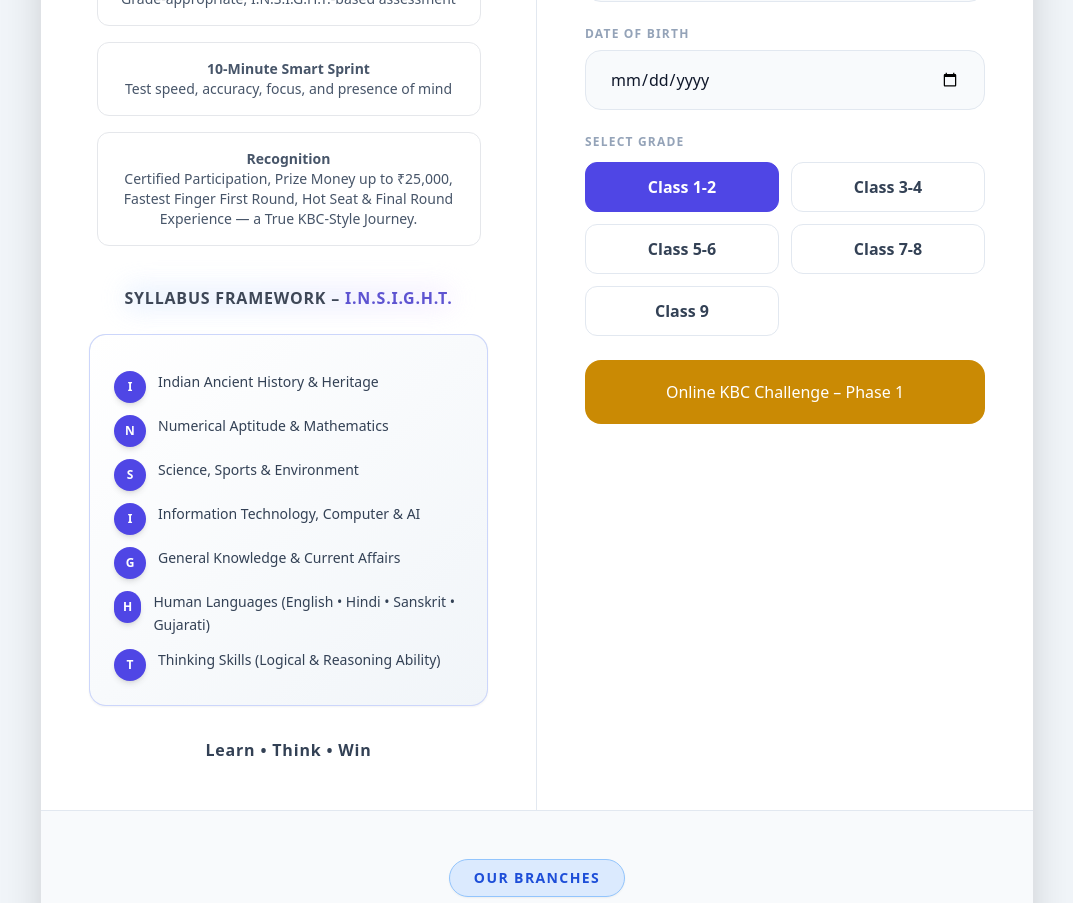
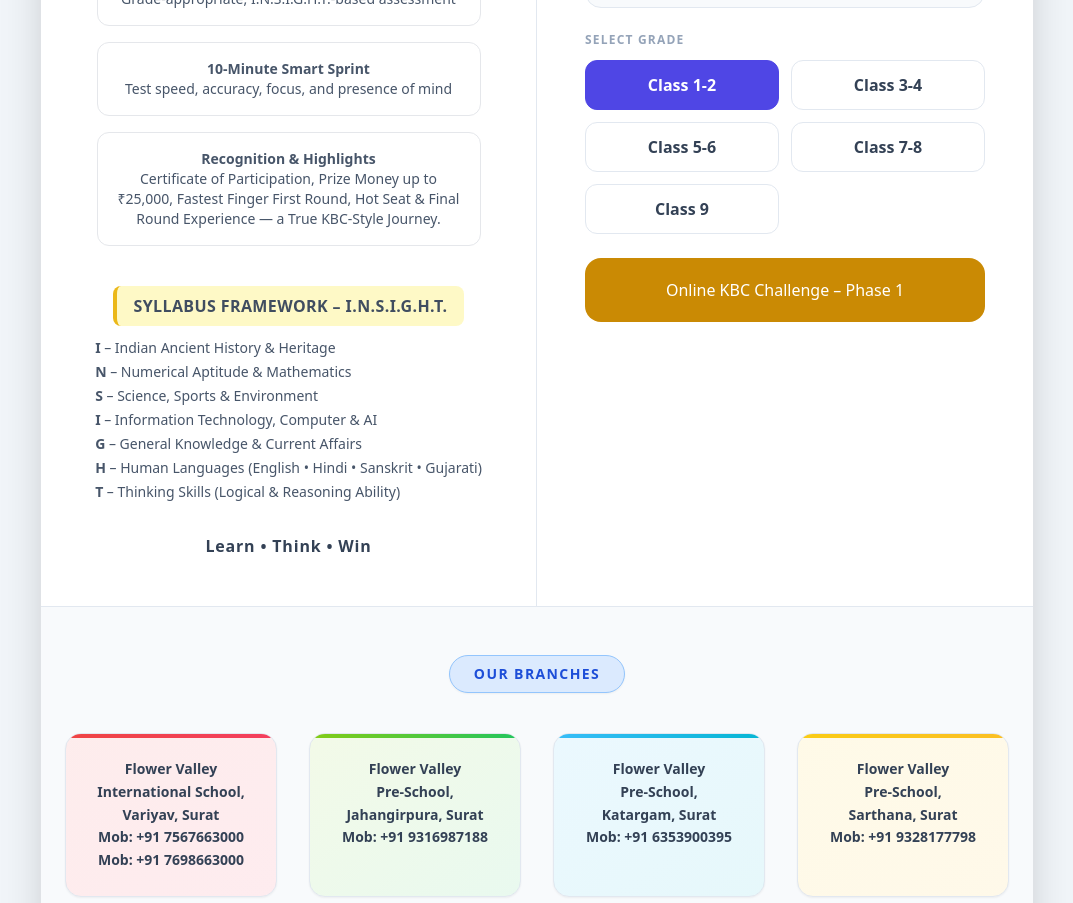
Before and after one commit to param-media-dev/fvis-online-kbc, a React (Vite) app: page / in a window 1280 px wide. Shown: the part 720-1623 px from the top of the page, without its empty margins (103-1176 px from the left). Built offline with nearby package versions, Linux system fonts and the light colour scheme; no server answers.

Commit message:
content changes

```diff
--- a/components/WelcomeScreen.tsx
+++ b/components/WelcomeScreen.tsx
@@ -203,7 +203,7 @@
   {[
     ['Curriculum-Aligned Questions', 'Grade-appropriate, I.N.S.I.G.H.T.-based assessment'],
     ['10-Minute Smart Sprint', 'Test speed, accuracy, focus, and presence of mind'],
-    ['Recognition', 'Certified Participation, Prize Money up to ₹25,000, Fastest Finger First Round, Hot Seat & Final Round Experience — a True KBC-Style Journey.'],
+    ['Recognition & Highlights', 'Certificate of Participation, Prize Money up to ₹25,000, Fastest Finger First Round, Hot Seat & Final Round Experience — a True KBC-Style Journey.'],
   ].map(([title, desc], i) => (
     <motion.div
       key={i}
@@ -221,36 +221,28 @@
   ))}
 </motion.div>
 
-{/* ===== INSIGHT HEADING ===== */}
 <motion.h3
-  animate={{ opacity: [0.85, 1, 0.85] }}
-  transition={{ duration: 3, ease: 'easeInOut', repeat: Infinity }}
-  className="relative inline-block text-slate-800 font-extrabold mb-6 tracking-wider"
+  animate={{ opacity: [0.7, 1, 0.7] }}
+  transition={{ duration: 2.5, ease: 'easeInOut', repeat: Infinity }}
+  className="
+    inline-block
+    text-slate-700 font-bold mb-3 tracking-wide
+    px-4 py-2
+    rounded-lg
+    bg-yellow-100
+    border-l-4 border-yellow-500
+  "
 >
-  {/* Glow background */}
-  <span className="absolute inset-0 -z-10 rounded-xl bg-gradient-to-r from-blue-100 via-indigo-100 to-purple-100 blur-md opacity-70" />
-  SYLLABUS FRAMEWORK –{' '}
-  <span className="text-indigo-700">I.N.S.I.G.H.T.</span>
+  SYLLABUS FRAMEWORK – I.N.S.I.G.H.T.
 </motion.h3>
-
-{/* ===== INSIGHT LIST ===== */}
 <motion.div
   initial="hidden"
   animate="visible"
   variants={{
-    visible: { transition: { staggerChildren: 0.15 } },
+    visible: { transition: { staggerChildren: 0.12 } },
   }}
-  className="relative text-sm text-slate-700 text-left space-y-3 max-w-md mb-8 p-6 rounded-2xl
-             bg-gradient-to-br from-white via-slate-50 to-slate-100
-             border border-slate-200 shadow-sm"
+  className="text-sm text-slate-600 text-left space-y-1 max-w-md mb-8"
 >
-  {/* Animated border glow */}
-  <motion.div
-    animate={{ opacity: [0.4, 0.8, 0.4] }}
-    transition={{ duration: 4, repeat: Infinity }}
-    className="absolute inset-0 rounded-2xl ring-1 ring-indigo-200"
-  />
-
   {[
     { letter: 'I', text: 'Indian Ancient History & Heritage' },
     { letter: 'N', text: 'Numerical Aptitude & Mathematics' },
@@ -263,22 +255,11 @@
     <motion.p
       key={i}
       variants={{
-        hidden: { opacity: 0, x: -30 },
+        hidden: { opacity: 0, x: -20 },
         visible: { opacity: 1, x: 0 },
       }}
-      whileHover={{ x: 6 }}
-      className="relative flex items-start gap-3"
     >
-      {/* Letter badge */}
-      <span className="flex items-center justify-center w-8 h-8 rounded-full
-                       bg-indigo-600 text-white font-bold text-xs shadow-md">
-        {item.letter}
-      </span>
-
-      {/* Text */}
-      <span className="leading-relaxed">
-        {item.text}
-      </span>
+      <strong>{item.letter}</strong> – {item.text}
     </motion.p>
   ))}
 </motion.div>
```
